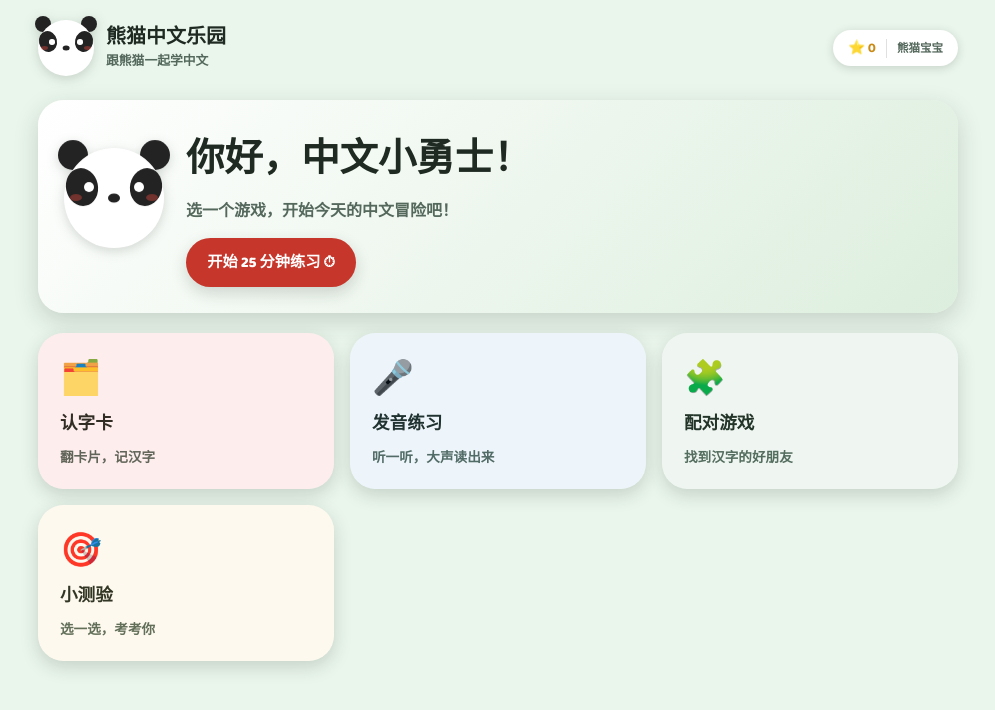
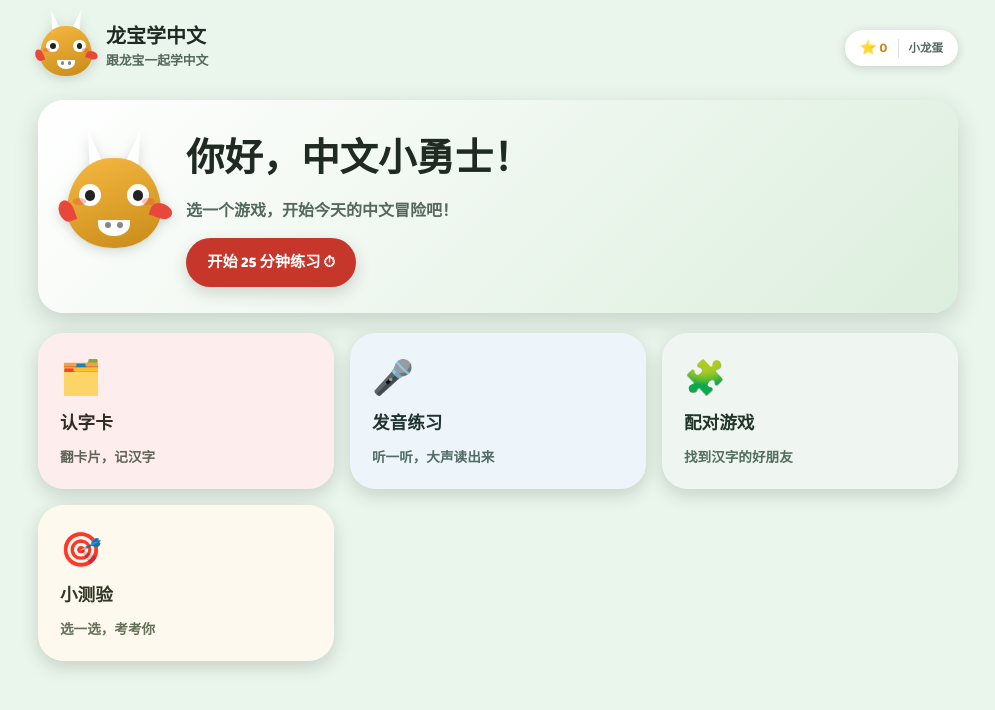
Before and after one commit to jingwang5018/panda-chinese-playground, a plain HTML site: page index.html in a window 1280 px wide. Shown: the whole page, without its empty margins (142-1137 px from the left). Drawn offline with nearby package versions, Linux system fonts and the light colour scheme; a web font is replaced by a local one.

Commit message:
Rebrand site to Longbao (dragon mascot) and update level names

```diff
--- a/index.html
+++ b/index.html
@@ -3,8 +3,8 @@
 <head>
 <meta charset="UTF-8">
 <meta name="viewport" content="width=device-width, initial-scale=1, viewport-fit=cover">
-<title>熊猫中文乐园</title>
-<meta name="description" content="跟着熊猫伙伴玩认字卡、发音练习、配对游戏和小测验，边玩边记住中文单词。">
+<title>龙宝学中文</title>
+<meta name="description" content="跟着龙宝伙伴玩认字卡、发音练习、配对游戏和小测验，边玩边记住中文单词。">
 <link rel="preconnect" href="https://fonts.googleapis.com">
 <link rel="stylesheet" href="https://fonts.googleapis.com/css2?family=Baloo+2:wght@500;700;800&family=Nunito:wght@600;700;800&family=ZCOOL+KuaiLe&display=swap">
 <style>
@@ -23,8 +23,8 @@
     --purple:#8B5FBF; --purple-dark:#6C43A0;
     --blue:#3E8FC1; --blue-dark:#25729F;
 
-    --panda-ink:#232323;
-    --panda-white:#FFFFFF;
+    --mascot-ink:#232323;
+    --mascot-white:#FFFFFF;
     --text-on-gold:#3B2A0E;
 
     --radius-s:0.6em;
@@ -85,21 +85,24 @@
   .stat-star{ color:var(--gold-dark); white-space:nowrap; }
   .stat-level{ color:var(--ink-soft); font-size:0.72rem; border-left:1px solid var(--border); padding-left:10px; white-space:nowrap; }
 
-  /* panda mascot, drawn in CSS */
-  .panda-mascot{ position:relative; width:56px; height:56px; flex-shrink:0; filter:drop-shadow(0 3px 6px var(--shadow)); }
-  .panda-mascot .ear{ position:absolute; width:30%; height:30%; background:var(--panda-ink); border-radius:50%; top:-8%; }
-  .panda-mascot .ear.left{ left:-6%; } .panda-mascot .ear.right{ right:-6%; }
-  .panda-mascot .face{ position:absolute; inset:0; background:var(--panda-white); border-radius:50%; }
-  .panda-mascot .patch{ position:absolute; width:32%; height:38%; background:var(--panda-ink); border-radius:50%; top:20%; }
-  .panda-mascot .patch.left{ left:2%; transform:rotate(-12deg); } .panda-mascot .patch.right{ right:2%; transform:rotate(12deg); }
-  .panda-mascot .eye{ position:absolute; width:10%; height:10%; background:var(--panda-white); border-radius:50%; top:34%; }
-  .panda-mascot .eye.left{ left:20%; } .panda-mascot .eye.right{ right:20%; }
-  .panda-mascot .nose{ position:absolute; width:12%; height:9%; background:var(--panda-ink); border-radius:50%; top:50%; left:50%; transform:translate(-50%,-50%); }
-  .panda-mascot .blush{ position:absolute; width:12%; height:7%; background:var(--red); opacity:0.4; border-radius:50%; top:46%; }
-  .panda-mascot .blush.left{ left:6%; } .panda-mascot .blush.right{ right:6%; }
-  .hero-panda{ width:100px; height:100px; animation:floaty 3.4s ease-in-out infinite; }
+  /* little dragon mascot, drawn in CSS */
+  .dragon-mascot{ position:relative; width:56px; height:56px; flex-shrink:0; filter:drop-shadow(0 3px 6px var(--shadow)); }
+  .dragon-mascot .horn{ position:absolute; width:16%; height:34%; top:-18%; background:var(--mascot-white); clip-path:polygon(50% 0%, 8% 100%, 92% 100%); }
+  .dragon-mascot .horn.left{ left:20%; transform:rotate(-14deg); } .dragon-mascot .horn.right{ right:20%; transform:rotate(14deg); }
+  .dragon-mascot .face{ position:absolute; left:3%; right:3%; top:10%; bottom:0; background:linear-gradient(160deg, var(--gold), var(--gold-dark)); border-radius:48% 48% 50% 50% / 60% 60% 42% 42%; }
+  .dragon-mascot .eye{ position:absolute; width:22%; height:22%; top:36%; background:var(--mascot-white); border-radius:50%; display:flex; align-items:center; justify-content:center; }
+  .dragon-mascot .eye.left{ left:15%; } .dragon-mascot .eye.right{ right:15%; }
+  .dragon-mascot .pupil{ width:48%; height:48%; background:var(--mascot-ink); border-radius:50%; }
+  .dragon-mascot .snout{ position:absolute; width:32%; height:16%; left:50%; bottom:12%; transform:translateX(-50%); background:var(--mascot-white); border-radius:0 0 60% 60% / 0 0 90% 90%; }
+  .dragon-mascot .nostril{ position:absolute; width:6%; height:6%; bottom:20%; background:var(--mascot-ink); border-radius:50%; opacity:0.55; }
+  .dragon-mascot .nostril.left{ left:41%; } .dragon-mascot .nostril.right{ right:41%; }
+  .dragon-mascot .whisker{ position:absolute; width:15%; height:22%; top:52%; background:var(--red); border-radius:0 60% 60% 60%; }
+  .dragon-mascot .whisker.left{ left:-5%; transform:rotate(160deg); } .dragon-mascot .whisker.right{ right:-5%; transform:rotate(-70deg); }
+  .dragon-mascot .blush{ position:absolute; width:13%; height:7%; background:var(--red); opacity:0.35; border-radius:50%; top:50%; }
+  .dragon-mascot .blush.left{ left:9%; } .dragon-mascot .blush.right{ right:9%; }
+  .hero-dragon{ width:100px; height:100px; animation:floaty 3.4s ease-in-out infinite; }
   @keyframes floaty{ 0%,100%{ transform:translateY(0); } 50%{ transform:translateY(-8px); } }
-  @media (prefers-reduced-motion:reduce){ .hero-panda{ animation:none; } }
+  @media (prefers-reduced-motion:reduce){ .hero-dragon{ animation:none; } }
 
   .screen[hidden]{ display:none; }
 
@@ -208,17 +211,19 @@
   <header class="top-bar">
     <button id="backBtn" class="icon-btn" hidden aria-label="返回">←</button>
     <div class="brand">
-      <div class="panda-mascot" aria-hidden="true">
-        <span class="ear left"></span><span class="ear right"></span>
+      <div class="dragon-mascot" aria-hidden="true">
+        <span class="horn left"></span><span class="horn right"></span>
         <span class="face"></span>
-        <span class="patch left"></span><span class="patch right"></span>
-        <span class="eye left"></span><span class="eye right"></span>
-        <span class="nose"></span>
+        <span class="eye left"><span class="pupil"></span></span>
+        <span class="eye right"><span class="pupil"></span></span>
+        <span class="snout"></span>
+        <span class="nostril left"></span><span class="nostril right"></span>
+        <span class="whisker left"></span><span class="whisker right"></span>
         <span class="blush left"></span><span class="blush right"></span>
       </div>
       <div class="brand-text">
-        <h1>熊猫中文乐园</h1>
-        <p>跟熊猫一起学中文</p>
+        <h1>龙宝学中文</h1>
+        <p>跟龙宝一起学中文</p>
       </div>
     </div>
     <div class="top-bar-right">
@@ -228,7 +233,7 @@
       </div>
       <div class="stats-pill">
         <span class="stat-star">⭐ <span id="starCount">0</span></span>
-        <span class="stat-level" id="levelLabel">熊猫宝宝</span>
+        <span class="stat-level" id="levelLabel">小龙蛋</span>
       </div>
     </div>
   </header>
@@ -236,12 +241,14 @@
   <main>
     <section id="screen-home" class="screen">
       <div class="home-hero">
-        <div class="panda-mascot hero-panda" aria-hidden="true">
-          <span class="ear left"></span><span class="ear right"></span>
+        <div class="dragon-mascot hero-dragon" aria-hidden="true">
+          <span class="horn left"></span><span class="horn right"></span>
           <span class="face"></span>
-          <span class="patch left"></span><span class="patch right"></span>
-          <span class="eye left"></span><span class="eye right"></span>
-          <span class="nose"></span>
+          <span class="eye left"><span class="pupil"></span></span>
+          <span class="eye right"><span class="pupil"></span></span>
+          <span class="snout"></span>
+          <span class="nostril left"></span><span class="nostril right"></span>
+          <span class="whisker left"></span><span class="whisker right"></span>
           <span class="blush left"></span><span class="blush right"></span>
         </div>
         <div class="home-hero-text">
@@ -249,7 +256,7 @@
           <p>选一个游戏，开始今天的中文冒险吧！</p>
           <div class="session-control">
             <button class="btn btn-primary" id="startSessionBtn">开始 25 分钟练习 ⏱</button>
-            <p class="session-hint" id="sessionHint" hidden>正在专心练习中，时间到了熊猫会提醒你哦～ 🐼</p>
+            <p class="session-hint" id="sessionHint" hidden>正在专心练习中，时间到了龙宝会提醒你哦～ 🐉</p>
           </div>
         </div>
       </div>
@@ -396,7 +403,7 @@
 <div id="toast" class="toast" hidden></div>
 <div class="session-overlay" id="sessionModal" hidden>
   <div class="celebrate-panel">
-    <p class="celebrate-emoji">🐼💤</p>
+    <p class="celebrate-emoji">🐉💤</p>
     <p class="celebrate-msg">时间到啦！你已经专心练习了 25 分钟，真棒！去休息一下眼睛吧。</p>
     <div class="celebrate-actions">
       <button class="btn btn-primary" id="restartSessionBtn">再练 25 分钟</button>
@@ -468,11 +475,11 @@
   ];
 
   var LEVELS = [
-    {min:0, name:'熊猫宝宝'},
-    {min:15, name:'竹林探险家'},
-    {min:35, name:'中文小达人'},
-    {min:60, name:'汉字大师'},
-    {min:100, name:'熊猫国师'}
+    {min:0, name:'小龙蛋'},
+    {min:15, name:'云间小龙'},
+    {min:35, name:'汉字飞龙'},
+    {min:60, name:'中文金龙'},
+    {min:100, name:'中文神龙'}
   ];
 
   var STORAGE_KEY = 'pandaZhProgressV1';
@@ -902,7 +909,7 @@
       btn.className = 'match-tile';
       btn.dataset.idx = idx;
       btn.innerHTML =
-        '<span class="match-tile-back">🐾</span>' +
+        '<span class="match-tile-back">🐉</span>' +
         '<span class="match-tile-front" hidden><b lang="zh-Hans">' + tile.display + '</b><small>' + tile.sub + '</small></span>';
       btn.addEventListener('click', function(){ onTileClick(idx); });
       grid.appendChild(btn);
```
